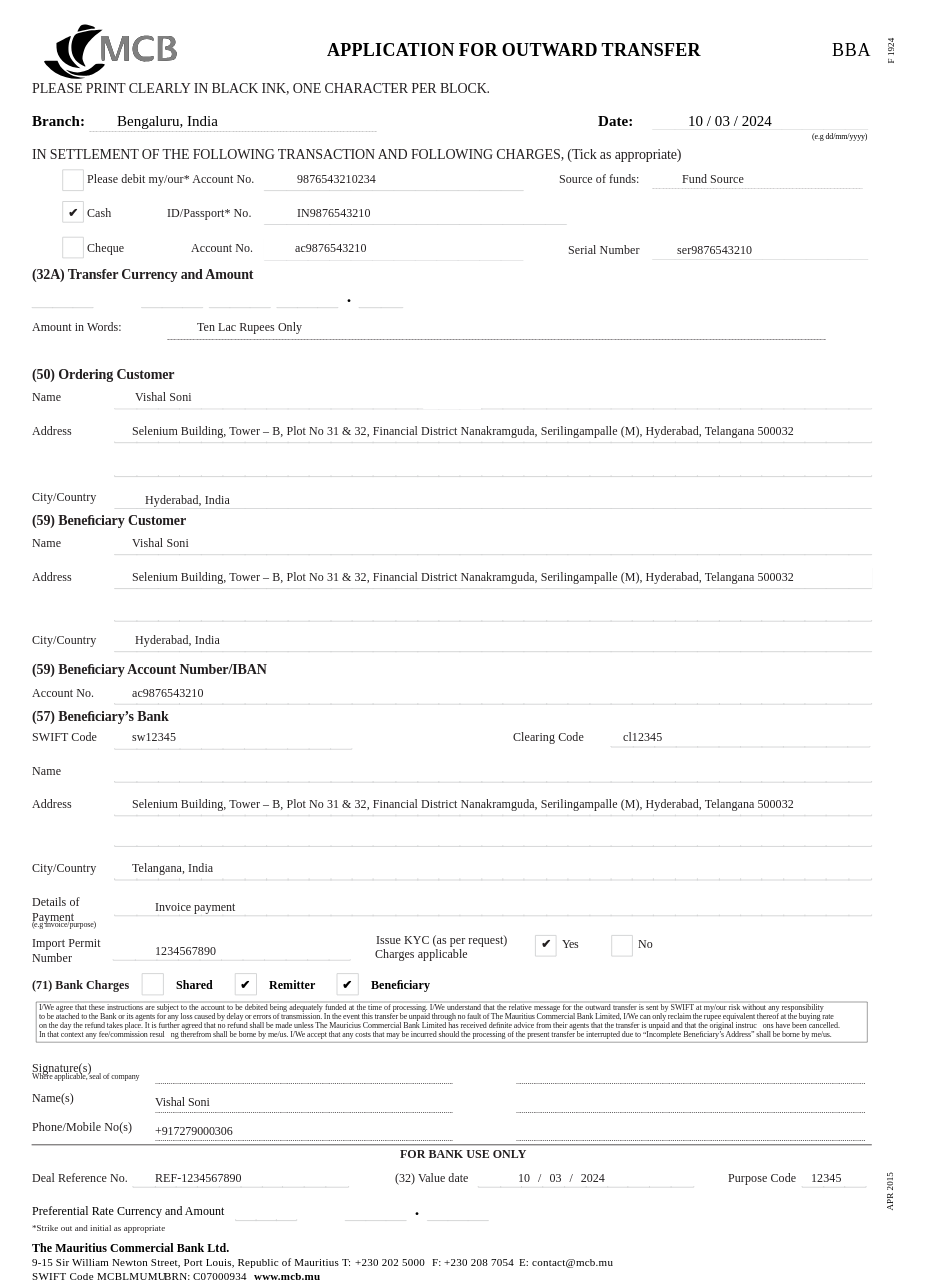
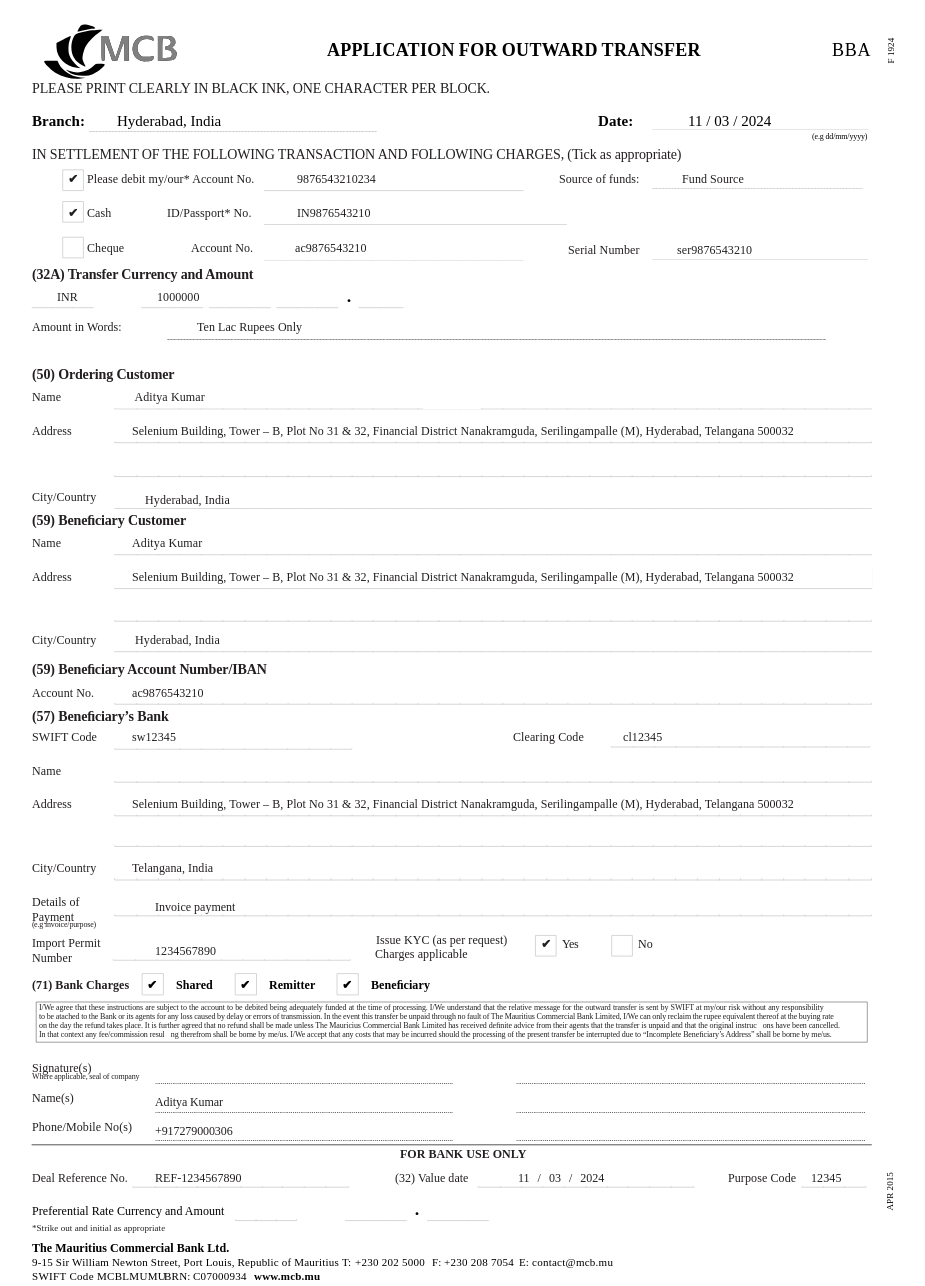
Before and after one commit to vishal9708/Auto-pdf-form-fill, a website: page assets/final_template.html in a window 1280 px wide. Shown: the whole page, without its empty margins (3-928 px from the left). Drawn offline with Linux system fonts and the light colour scheme; a web font is replaced by a local one.

Commit message:
currency fixed

```diff
--- a/assets/final_template.html
+++ b/assets/final_template.html
@@ -77,6 +77,9 @@
 
 #th_1{left:35px;bottom:1001px;letter-spacing:-0.17px;word-spacing:0.06px; font-weight: bold;}
 #ti_1{left:349px;bottom:974px;}
+#ti_1_val0{left:60px;bottom:980px; letter-spacing:0.07px;word-spacing:0.02px;}
+#ti_1_val1{left:160px;bottom:980px; letter-spacing:0.07px;word-spacing:0.02px;}
+
 #tj_1{left:35px;bottom:950px;letter-spacing:0.04px;word-spacing:0.06px;}
 #tj_1_val{left:200px;bottom:950px;letter-spacing:0.04px;word-spacing:0.06px;}
 
@@ -484,12 +487,12 @@
 </span>
 <span id="t4_1" class="t s2">PLEASE PRINT CLEARLY IN BLACK INK, ONE CHARACTER PER BLOCK. </span>
 <span id="t5_1" class="t s3">Branch: </span>
-<span id="t5_1_val" class="t s3">Bengaluru, India</span>
+<span id="t5_1_val" class="t s3">Hyderabad, India</span>
 <div id="t6_1" class="t s4">........................................................................................................................................................................................................................................................................................................................................................................................... </div>
 <span id="t7_1" class="t s5">(e.g dd/mm/yyyy) </span>
 <span id="t8_1" class="t s2">IN SETTLEMENT OF THE FOLLOWING TRANSACTION AND FOLLOWING CHARGES, (Tick as appropriate) </span>
 <span id="t9_1" class="t s6">Please debit my/our* Account No. </span>
-<span id="t9_1_tick" class="t s6"></span>
+<span id="t9_1_tick" class="t s6">✔</span>
 
 
 <span id="t9_1_val" class="t s6">9876543210234 </span>
@@ -513,13 +516,16 @@
 <span id="tg_1_val" class="t s6">ser9876543210 </span>
 
 <span id="th_1" class="t s8">(32A) Transfer Currency and Amount </span>
-<span id="ti_1" class="t s9">. </span>
+<span id="ti_1" class="t s9">.</span>
+<span id="ti_1_val0" class="t s6">INR</span>
+<span id="ti_1_val1" class="t s6">1000000</span>
+
 <span id="tj_1" class="t s6">Amount in Words: </span>
 <span id="tj_1_val" class="t s6">Ten Lac Rupees Only </span>
 
 <span id="tm_1" class="t s8">(50) Ordering Customer </span>
 <span id="tn_1" class="t s6">Name </span>
-<span id="tn_1_val" class="t s6"> Vishal Soni </span>
+<span id="tn_1_val" class="t s6"> Aditya Kumar </span>
 <span id="tk_1" class="t s7">................................................................................................................................................................................................................................................................................................................................................................................................................................................................................................................................................................................................................................................................................................................................................................................................................................................................................................... </span>
 <span id="to_1" class="t s6">Address </span>
 <span id="to_1_val" class="t s6">Selenium Building, Tower – B, Plot No 31 &amp; 32, Financial District Nanakramguda, Serilingampalle (M), Hyderabad, Telangana 500032 </span>
@@ -529,7 +535,7 @@
 <span id="tk_1" class="t s7">................................................................................................................................................................................................................................................................................................................................................................................................................................................................................................................................................................................................................................................................................................................................................................................................................................................................................................... </span>
 <span id="tq_1" class="t sb" data-mappings='[[9,"fi"]]'>(59) Beneﬁciary Customer </span>
 <span id="tr_1" class="t s6">Name </span>
-<span id="tr_1_val" class="t s6">Vishal Soni</span>
+<span id="tr_1_val" class="t s6">Aditya Kumar</span>
 
 <span id="ts_1" class="t s6">Address </span>
 <span id="ts_1_val" class="t s6">Selenium Building, Tower – B, Plot No 31 &amp; 32, Financial District Nanakramguda, Serilingampalle (M), Hyderabad, Telangana 500032</span>
@@ -573,7 +579,7 @@
 <!-- ✔ -->
 <span id="t1c_1" class="t se">(71) Bank Charges </span>
 <span id="t1d_1" class="t sf">Shared  </span>
-<span id="t1d_1_tick" class="t sf"></span>
+<span id="t1d_1_tick" class="t sf">✔</span>
 <span id="t1e_1" class="t sg" data-mappings='[[4,"tt"]]'>Remitter </span>
 <span id="t1e_1_tick" class="t sf">✔</span>
 <span id="t1f_1" class="t sg" data-mappings='[[4,"fi"]]'>Beneﬁciary </span>
@@ -587,7 +593,7 @@
 <span id="t1l_1" class="t sd">Where applicable, seal of company </span>
 <span id="t1m_1" class="t sd">............................................................................................................................................................ </span><span id="t1n_1" class="t sd">....................................................................................................................................................................................... </span>
 <span id="t1o_1" class="t s6">Name(s) </span>
-<span id="t1p_1_val" class="t s6">Vishal Soni</span>
+<span id="t1p_1_val" class="t s6">Aditya Kumar</span>
 <span id="t1p_1" class="t sd">............................................................................................................................................................ </span><span id="t1q_1" class="t sd">....................................................................................................................................................................................... </span>
 <span id="t1r_1" class="t s6">Phone/Mobile No(s) </span>
 <span id="t1s_1_val" class="t s6">+917279000306</span>
@@ -597,7 +603,7 @@
 <span id="t1v_1_val" class="t s6">REF-1234567890 </span>
 
 <span id="t1w_1" class="t s6">(32) Value date </span>
-<span id="t1w_1_val" class="t s6">10 / 03 / 2024</span>
+<span id="t1w_1_val" class="t s6">11 / 03 / 2024</span>
 
 <span id="t1x_1" class="t s6">Purpose Code </span>
 <span id="t1x_1_val" class="t s6">12345 </span>
@@ -608,7 +614,7 @@
 <span id="t29_1" class="t sl">SWIFT Code MCBLMUMU </span><span id="t2a_1" class="t sl">BRN: </span><span id="t2b_1" class="t sl">C07000934 </span><span id="t2c_1" class="t sm">www.mcb.mu </span>
 <span id="t2d_1" class="t sn">BBA </span>
 <span id="t2e_1" class="t s3"><b>Date:</b></span>
-<span id="t2e_1_val" class="t s3">10 / 03 / 2024 </span>
+<span id="t2e_1_val" class="t s3">11 / 03 / 2024 </span>
 
 </div>
 </div>
--- a/assets/template/template.hbs
+++ b/assets/template/template.hbs
@@ -77,6 +77,9 @@
 
 #th_1{left:35px;bottom:1001px;letter-spacing:-0.17px;word-spacing:0.06px; font-weight: bold;}
 #ti_1{left:349px;bottom:974px;}
+#ti_1_val0{left:60px;bottom:980px; letter-spacing:0.07px;word-spacing:0.02px;}
+#ti_1_val1{left:160px;bottom:980px; letter-spacing:0.07px;word-spacing:0.02px;}
+
 #tj_1{left:35px;bottom:950px;letter-spacing:0.04px;word-spacing:0.06px;}
 #tj_1_val{left:200px;bottom:950px;letter-spacing:0.04px;word-spacing:0.06px;}
 
@@ -515,7 +518,10 @@
 <span id="tg_1_val" class="t s6">ser9876543210 </span>
 
 <span id="th_1" class="t s8">(32A) Transfer Currency and Amount </span>
-<span id="ti_1" class="t s9">. </span>
+<span id="ti_1" class="t s9">.</span>
+<span id="ti_1_val0" class="t s6">INR</span>
+<span id="ti_1_val1" class="t s6">1000000</span>
+
 <span id="tj_1" class="t s6">Amount in Words: </span>
 <span id="tj_1_val" class="t s6">Ten Lac Rupees Only </span>
 
```
Also changed, not shown: 1 other file.
